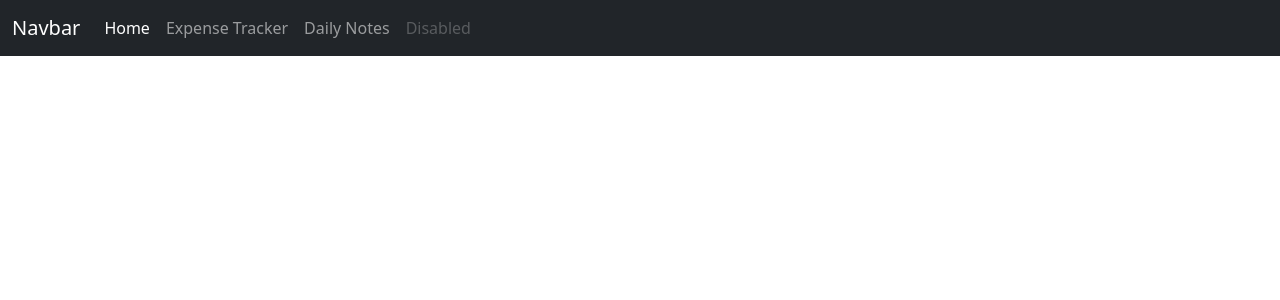
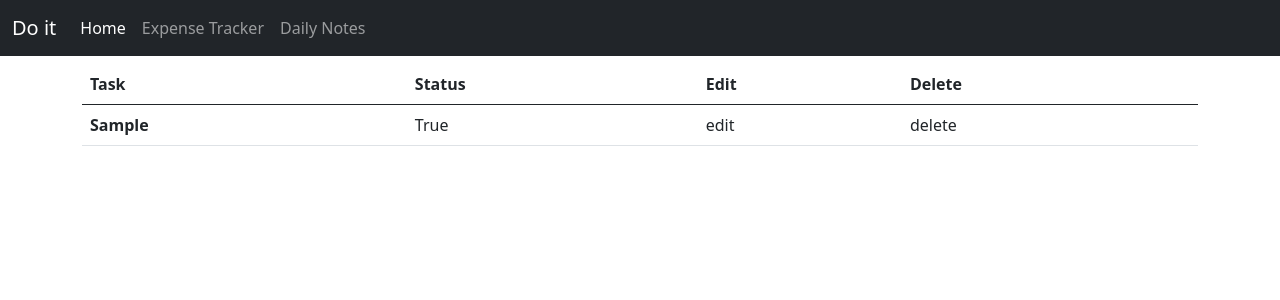
Before and after one commit to jagadeesh-tolnut/DjangoTaskApp, a Django app: page /todo/ in a window 1280 px wide. Shown: the top 300 px of the page. Run offline with Django 4.2, Linux system fonts and the light colour scheme; tables that the repository leaves empty hold one stand-in row (values such as "Sample post").

Commit message:
todo table is added

```diff
--- a/Productivity/taskapp/templates/task.html
+++ b/Productivity/taskapp/templates/task.html
@@ -12,7 +12,7 @@
   </head>
   <nav class="navbar navbar-expand-lg navbar-dark bg-dark">
     <div class="container-fluid">
-      <a class="navbar-brand" href="#">Navbar</a>
+      <a class="navbar-brand" href="#">Do it</a>
       <button class="navbar-toggler" type="button" data-bs-toggle="collapse" data-bs-target="#navbarNav" aria-controls="navbarNav" aria-expanded="false" aria-label="Toggle navigation">
         <span class="navbar-toggler-icon"></span>
       </button>
@@ -27,9 +27,9 @@
           <li class="nav-item">
             <a class="nav-link" href="#">Daily Notes</a>
           </li>
-          <li class="nav-item">
+          <!-- <li class="nav-item">
             <a class="nav-link disabled" href="#" tabindex="-1" aria-disabled="true">Disabled</a>
-          </li>
+          </li> -->
         </ul>
       </div>
     </div>
@@ -37,6 +37,28 @@
   <body>
       <div class="container">
         <h1>{{ content }}</h1>
+      </div>
+      <div class="container">
+      <table class="table">
+        <thead>
+          <tr>
+            <th scope="col">Task</th>
+            <th scope="col">Status</th>
+            <th scope="col">Edit</th>
+            <th scope="col">Delete</th>
+          </tr>
+        </thead>
+        <tbody>
+          {% for obj in tasks %}
+          <tr>
+            <th scope="row">{{obj.task}}</th>
+            <td>{{obj.status}}</td>
+            <td>edit</td>
+            <td>delete</td>
+          </tr>
+          {% endfor %}
+        </tbody>
+      </table>
       </div>
 
 
```
